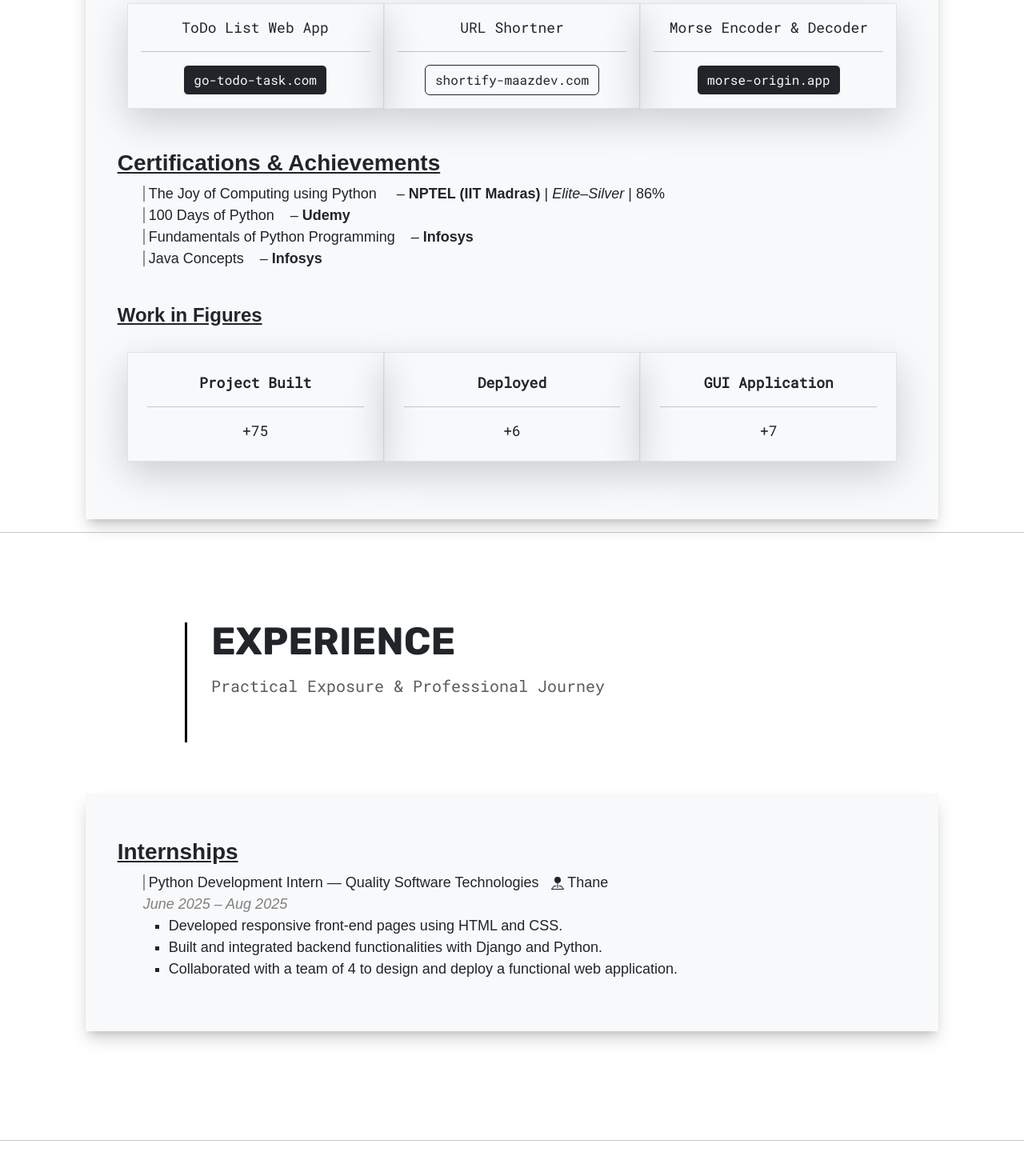
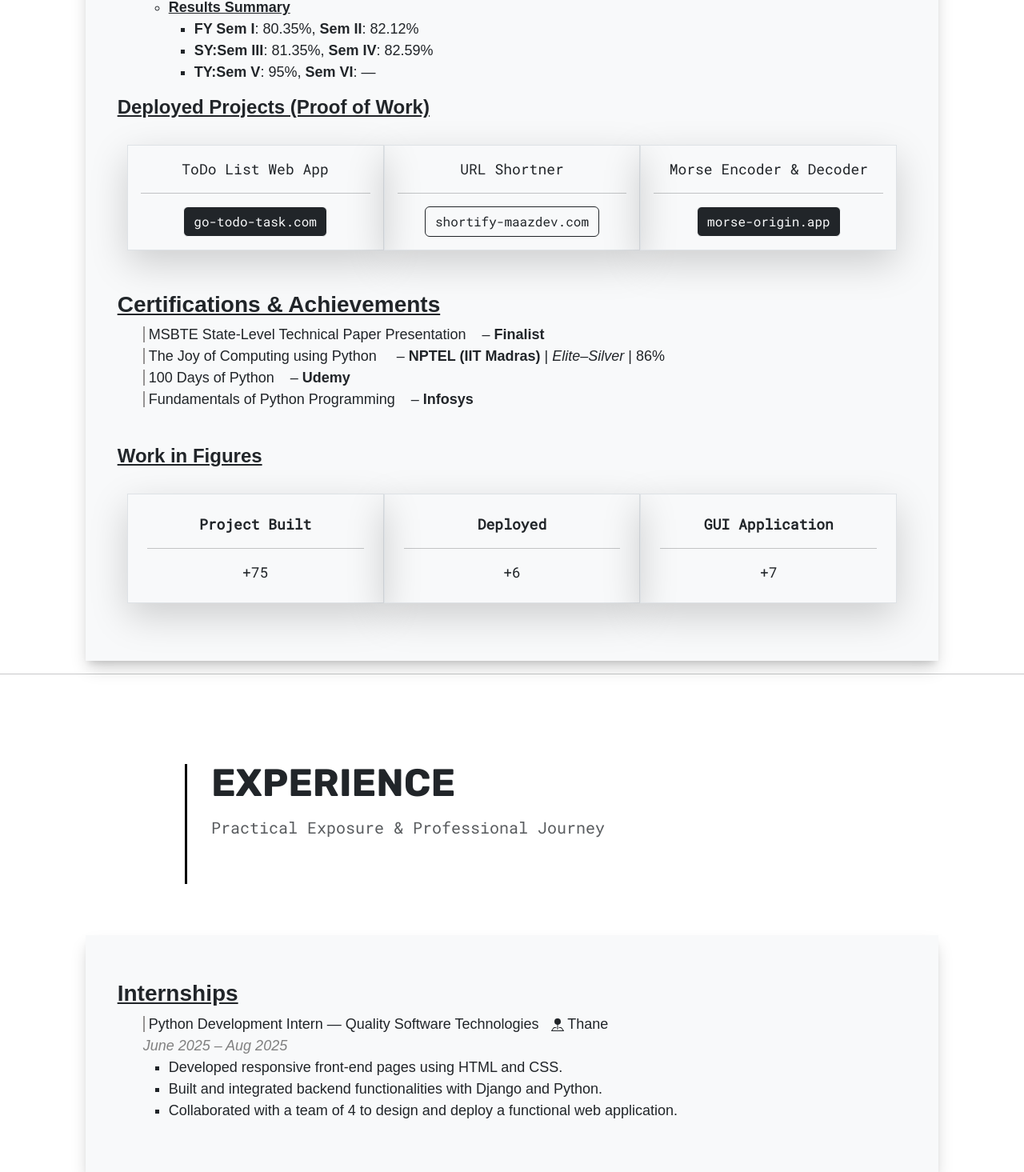
Before and after one commit to maazsiddiqui79/PORTFOLIO, a Flask app: page / in a window 1280 px wide. Shown: the part 4137-5602 px from the top of the page at 80% size. Run offline with Flask 3, Linux system fonts and the light colour scheme; data comes from the database, SQL or seed files in the repository; some libraries are stand-ins or nearby versions.

Commit message:
Added MSBTE Achivement

```diff
--- a/api/static/style.css
+++ b/api/static/style.css
@@ -95,6 +95,7 @@ body.darkk .spclbtn:hover {
   box-shadow: 0 0 15px 5px rgba(75, 134, 244, 0.253);
 
 }
+
 .spclbtn:hover {
   border: 1px white solid;
   background: white;
@@ -242,6 +243,24 @@ Container Background (cards, sections, divs)
 
 Accent / Element Color (buttons, borders, highlights)
 #238636 */
+
+/* SKILL SECTION CERTIFICATION & ACHIVEMENT */
+.skill-link {
+  text-decoration: none;
+  color: inherit;
+  font: inherit;
+
+}
+
+.skill-link:hover {
+  text-decoration: underline;
+  text-decoration-color:rgb(75, 134, 244);
+  text-decoration-thickness: 2.5px;
+  font-style: italic;
+  color: inherit;
+  font-weight: bolder;
+
+}
 
 .my-img {
   width: 360px;
--- a/api/templates/about.html
+++ b/api/templates/about.html
@@ -150,23 +150,24 @@
         <ul type="none">
           <li>
             <span style="border-left: rgb(150, 148, 148) 2px solid; padding-left: 5px; font-size: large;">
-              The Joy of Computing using Python &nbsp;&nbsp;&nbsp;&nbsp;– <strong>NPTEL (IIT Madras)</strong> |
-              <i>Elite–Silver</i> | 86%
+
+              <a href="https://www.linkedin.com/feed/update/urn:li:activity:7424886143277764608/" target="_blank" class="skill-link">MSBTE State-Level Technical Paper Presentation&nbsp;&nbsp;&nbsp;&nbsp;– <strong>Finalist</strong></a>
             </span><br />
           </li>
           <li>
             <span style="border-left: rgb(150, 148, 148) 2px solid; padding-left: 5px; font-size: large;">
-              100 Days of Python&nbsp;&nbsp;&nbsp;&nbsp;– <strong>Udemy</strong>
+              <a href="https://www.linkedin.com/feed/update/urn:li:activity:7398646213807431681/" target="_blank" class="skill-link">The Joy of Computing using Python &nbsp;&nbsp;&nbsp;&nbsp;– <strong>NPTEL (IIT Madras)</strong> |
+              <i>Elite–Silver</i> | 86%</a>
+            </span><br />
+          </li>
+          <li>
+            <span style="border-left: rgb(150, 148, 148) 2px solid; padding-left: 5px; font-size: large;">
+              <a href="https://www.linkedin.com/feed/update/urn:li:activity:7357672514942046208/" target="_blank" class="skill-link">100 Days of Python&nbsp;&nbsp;&nbsp;&nbsp;– <strong>Udemy</strong></a>
             </span><br />
           </li>
           <li>
             <span style="border-left: rgb(150, 148, 148) 2px solid; padding-left: 5px; font-size: large;">
               Fundamentals of Python Programming&nbsp;&nbsp;&nbsp;&nbsp;– <strong>Infosys</strong>
-            </span><br />
-          </li>
-          <li>
-            <span style="border-left: rgb(150, 148, 148) 2px solid; padding-left: 5px; font-size: large;">
-              Java Concepts&nbsp;&nbsp;&nbsp;&nbsp;– <strong>Infosys</strong>
             </span><br />
           </li>
         </ul>
--- a/api/templates/base.html
+++ b/api/templates/base.html
@@ -84,7 +84,7 @@
       }
 
       .nav-link-header:hover,
-      a:active,
+
       .nav-link-header:focus {
         color: black;
         box-shadow: 3px 3px 10px rgba(1, 1, 1, 0.2);
--- a/api/templates/experience.html
+++ b/api/templates/experience.html
@@ -25,16 +25,6 @@
     <div class="row justify-content-center">
       <div class="g-2">
 
-        <!-- <h3>
-          <u><span style="font-weight: bolder;">Jobs</span></u>
-        </h3>
-        <ul type="none">
-          <li>
-            <span style="border-left: rgb(150, 148, 148) 2px solid; padding-left: 5px; font-size: large;">
-              **Add job details here**
-            </span><br />
-          </li>
-        </ul> -->
 
         <h3>
           <u><span style="font-weight: bolder;">Internships</span></u>
@@ -42,7 +32,7 @@
         <ul type="none">
           <li>
             <span style="border-left: rgb(150, 148, 148) 2px solid; padding-left: 5px; font-size: large;">
-              Python Development Intern — Quality Software Technologies &nbsp; <svg xmlns="http://www.w3.org/2000/svg" width="16" height="16" fill="currentColor" class="bi bi-pin-map-fill" viewBox="0 0 16 16"><path fill-rule="evenodd" d="M3.1 11.2a.5.5 0 0 1 .4-.2H6a.5.5 0 0 1 0 1H3.75L1.5 15h13l-2.25-3H10a.5.5 0 0 1 0-1h2.5a.5.5 0 0 1 .4.2l3 4a.5.5 0 0 1-.4.8H.5a.5.5 0 0 1-.4-.8z"/><path fill-rule="evenodd" d="M4 4a4 4 0 1 1 4.5 3.969V13.5a.5.5 0 0 1-1 0V7.97A4 4 0 0 1 4 3.999z"/></svg> Thane
+              <a href="https://www.linkedin.com/feed/update/urn:li:activity:7390744660832489472/" target="_blank" class="skill-link">Python Development Intern — Quality Software Technologies &nbsp; <svg xmlns="http://www.w3.org/2000/svg" width="16" height="16" fill="currentColor" class="bi bi-pin-map-fill" viewBox="0 0 16 16"><path fill-rule="evenodd" d="M3.1 11.2a.5.5 0 0 1 .4-.2H6a.5.5 0 0 1 0 1H3.75L1.5 15h13l-2.25-3H10a.5.5 0 0 1 0-1h2.5a.5.5 0 0 1 .4.2l3 4a.5.5 0 0 1-.4.8H.5a.5.5 0 0 1-.4-.8z"/><path fill-rule="evenodd" d="M4 4a4 4 0 1 1 4.5 3.969V13.5a.5.5 0 0 1-1 0V7.97A4 4 0 0 1 4 3.999z"/></svg> Thane</a>
             </span><br />
             <em style="color: gray;">June 2025 – Aug 2025</em>
             <ul type="square">
--- a/api/templates/skills.html
+++ b/api/templates/skills.html
@@ -59,8 +59,52 @@
 <section class="container-fluid skills-wrapper mb-5">
   <div class="row g-4 justify-content-center">
 
+
+    <!-- FRONTEND -->
+    <div class="col-12 col-lg-4">
+      <div class="darkmode border-secondary rounded-3 p-4 skills-card">
+        <h4 class="fw-bold mb-4 text-center skillsubheadingborder"
+            style="font-family: 'Roboto Mono', monospace">
+          Frontend
+        </h4>
+        <p class="fw-bold"
+        style="font-family: 'Rubik', sans-serif">
+        Frontend technologies, frameworks, and client-side tools for building user interfaces.</p>
+
+
+        <div class="skills-grid">
+          <div class="skill-item">✓ HTML<br><span class="skill-level skillsdarkmode">● ● ● ●</span></div>
+          <div class="skill-item">✓ CSS<br><span class="skill-level skillsdarkmode">● ● ● ◌</span></div>
+          <div class="skill-item">✓ Bootstrap<br><span class="skill-level skillsdarkmode">● ● ● ◌</span></div>
+          <div class="skill-item">✓ JavaScript<br><span class="skill-level skillsdarkmode">● ● ● ◌</span></div>
+        </div>
+      </div>
+    </div>
+
+    <!-- OTHERS -->
+    <div class="col-12 col-lg-4">
+      <div class="skillsdarkmode border-secondary rounded-3 p-4 skills-card">
+        <h4 class="fw-bold mb-4 text-center skillsubheadingborder"
+            style="font-family: 'Roboto Mono', monospace">
+          Others
+        </h4>
+        <p class="fw-bold"
+        style="font-family: 'Rubik', sans-serif">
+        Development tools, version control systems, design utilities, and productivity technologies.</p>
+
+        <div class="skills-grid">
+          <div class="skill-item">✓ Git<br><span class="skill-level skillsdarkmode">● ● ◌ ◌</span></div>
+          <div class="skill-item">✓ GitHub<br><span class="skill-level skillsdarkmode">● ● ● ◌</span></div>
+          <div class="skill-item">✓ VS Code<br><span class="skill-level skillsdarkmode">● ● ● ◌</span></div>
+          <div class="skill-item">✓ Linux<br><span class="skill-level skillsdarkmode">● ● ◌ ◌</span></div>
+          <div class="skill-item">✓ Figma<br><span class="skill-level skillsdarkmode">● ◌ ◌ ◌</span></div>
+          <div class="skill-item">✓ AI / Prompting<br><span class="skill-level skillsdarkmode">● ● ◌ ◌</span></div>
+        </div>
+      </div>
+    </div>
+
     <!-- BACKEND -->
-    <div class="col-12 col-lg-4">
+    <div class="col-12 col-lg-8">
       <div class="darkmode border-secondary rounded-3 p-4 skills-card">
         <h4 class="fw-bold mb-4 text-center skillsubheadingborder"
             style="font-family: 'Roboto Mono', monospace">
```
Also changed, not shown: other parts of api/templates/skills.html (+0 -43 lines), api/templates/index.html (+51 -0 lines).
